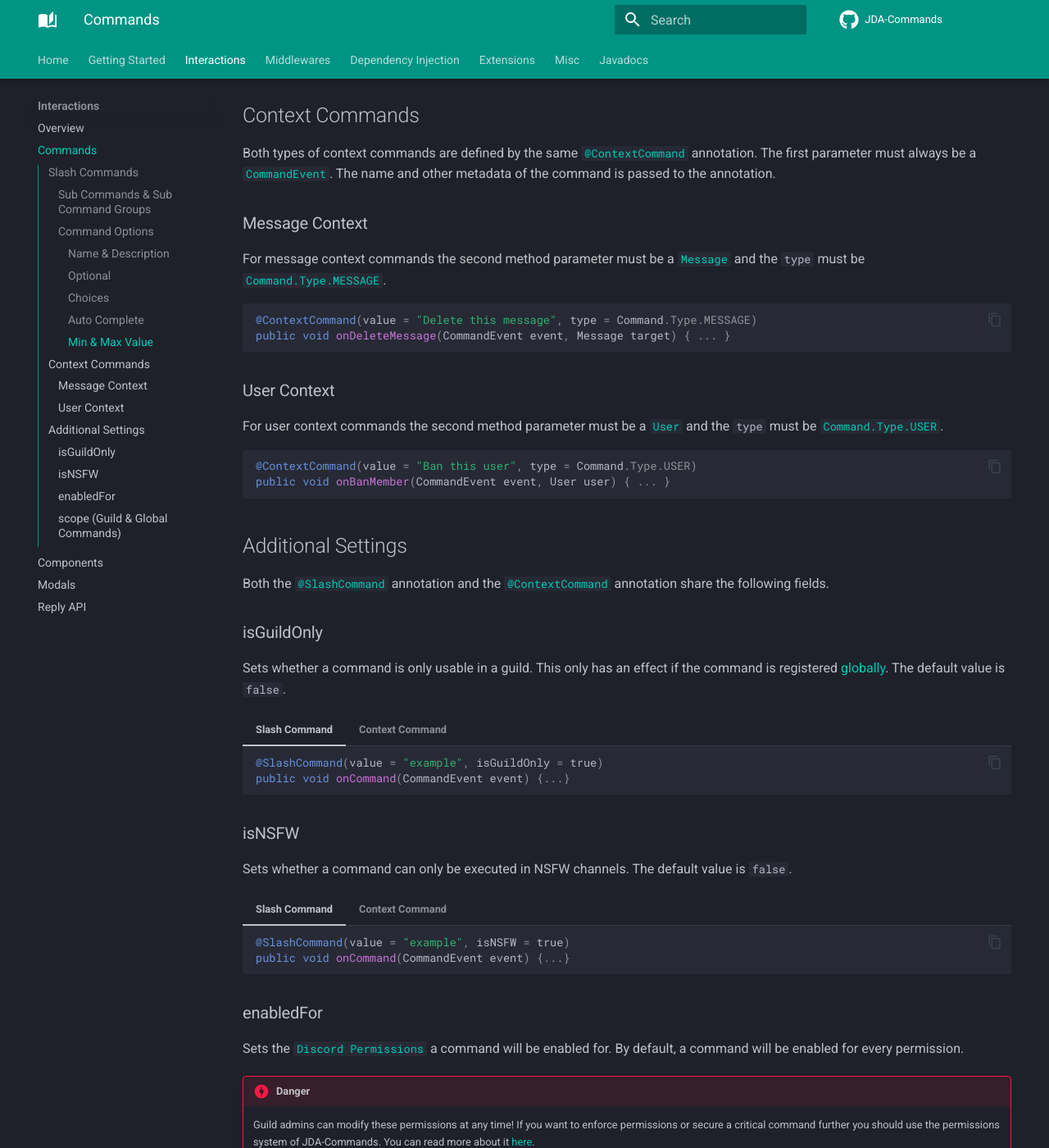
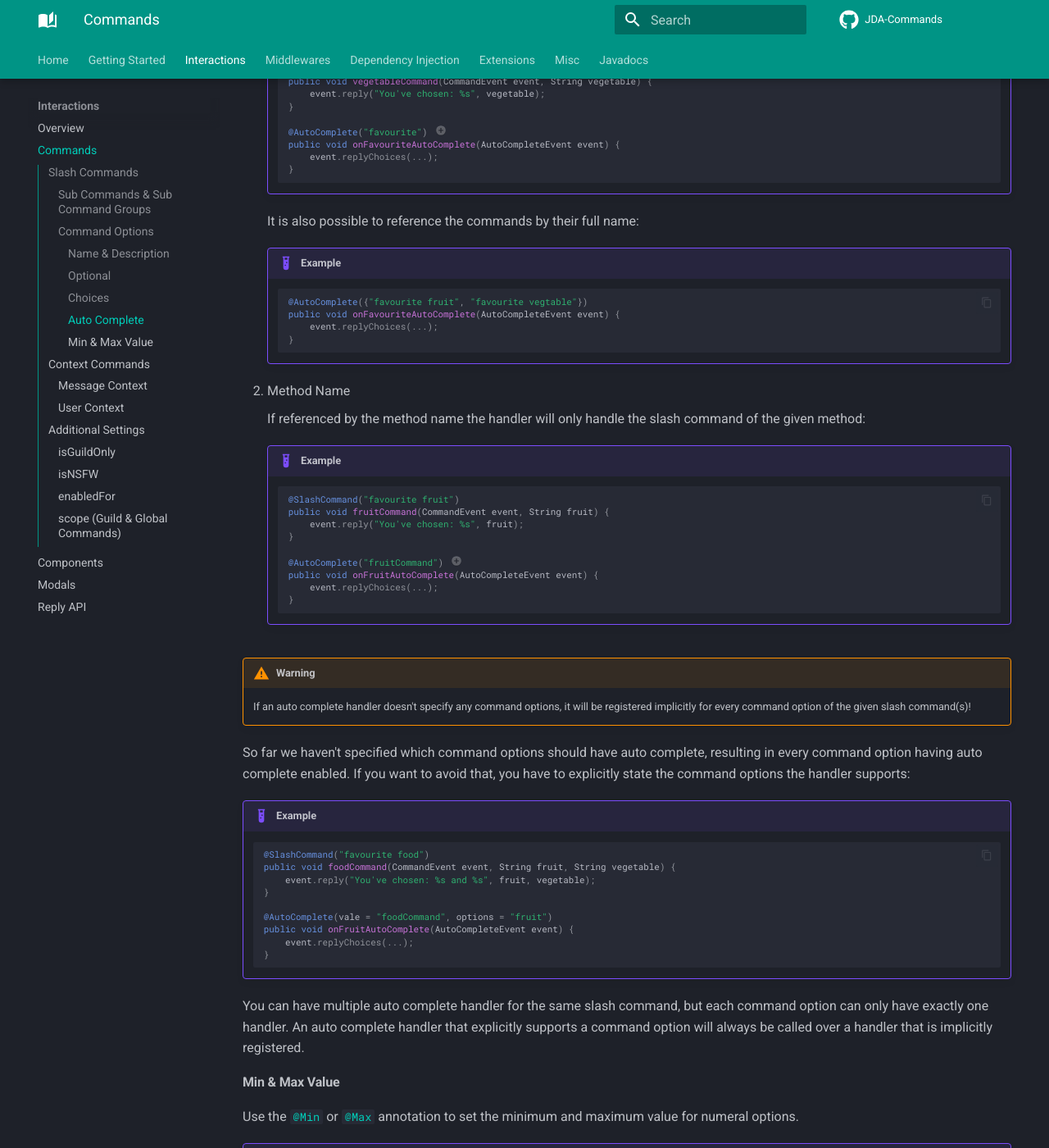
Before and after one commit to Kaktushose/jda-commands, an MkDocs documentation site: the page built from docs/interactions/commands.md, in a window 1280 px wide and 1400 px high, scrolled down 3601 px. Shown: the whole window at 82% size. Built offline with MkDocs 1.6.1 and Material for MkDocs 9.7.7, drawn with Linux system fonts in a browser that asks for light colours; comment, search, counter and statistics services are not loaded; some of the changed text lies outside the part shown.

Commit message:
add auto complete section

````diff
--- a/docs/interactions/commands.md
+++ b/docs/interactions/commands.md
@@ -161,8 +161,86 @@ public void onBanMember(CommandEvent event,
 ```
 
 #### Auto Complete
-!!! failure
-    The Auto Complete API will be refactored soon. This wiki will cover Auto Complete as soon as the refactoring is done.
+You can add auto complete to a command option by defining an auto complete handler for it by annotating a method with
+[`@AutoComplete`](https://kaktushose.github.io/jda-commands/javadocs/latest/io.github.kaktushose.jda.commands.core/com/github/kaktushose/jda/commands/annotations/interactions/AutoComplete.html).
+Auto Complete handlers are always bound to one or more slash commands.
+
+The slash commands can either be referenced by the:
+
+1. Command Name
+
+    If referenced by the command name, the handler will handle any command whose name starts with the given name:
+    !!! example
+        ```java
+        @SlashCommand("favourite fruit")
+            public void fruitCommand(CommandEvent event, String fruit) {
+            event.reply("You've chosen: %s", fruit);
+        }
+
+        @SlashCommand("favourite vegetable")
+        public void vegetableCommand(CommandEvent event, String vegetable) {
+            event.reply("You've chosen: %s", vegetable);
+        }
+
+        @AutoComplete("favourite") //(1)!
+        public void onFavouriteAutoComplete(AutoCompleteEvent event) {
+            event.replyChoices(...);
+        }
+        ```
+
+        1. This auto complete handler will receive auto complete events for both `/favourite fruit` and `/favourite vegetable`
+
+    It is also possible to reference the commands by their full name:
+    !!! example
+        ```java
+        @AutoComplete({"favourite fruit", "favourite vegtable"})
+        public void onFavouriteAutoComplete(AutoCompleteEvent event) {
+            event.replyChoices(...);
+        }
+        ```
+
+2. Method Name
+
+    If referenced by the method name the handler will only handle the slash command of the given method:
+
+    !!! example
+        ```java
+        @SlashCommand("favourite fruit")
+        public void fruitCommand(CommandEvent event, String fruit) {
+            event.reply("You've chosen: %s", fruit);
+        }
+
+        @AutoComplete("fruitCommand") //(1)!
+        public void onFruitAutoComplete(AutoCompleteEvent event) {
+            event.replyChoices(...);
+        }
+        ```
+
+        1. This auto complete handler will **only** receive auto complete events for `/favourite fruit`!
+
+!!! warning
+    If an auto complete handler doesn't specify any command options, it will be registered implicitly for every command
+    option of the given slash command(s)!
+
+So far we haven't specified which command options should have auto complete, resulting in every command option having
+auto complete enabled. If you want to avoid that, you have to explicitly state the command options the handler supports:
+
+!!! example
+    ```java
+    @SlashCommand("favourite food")
+    public void foodCommand(CommandEvent event, String fruit, String vegetable) {
+        event.reply("You've chosen: %s and %s", fruit, vegetable);
+    }
+
+    @AutoComplete(vale = "foodCommand", options = "fruit")
+    public void onFruitAutoComplete(AutoCompleteEvent event) {
+        event.replyChoices(...);
+    }
+    ```
+
+You can have multiple auto complete handler for the same slash command, but each command option can only have exactly
+one handler. An auto complete handler that explicitly supports a command option will always be called over a handler
+that is implicitly registered.
 
 #### Min & Max Value
 Use the [`@Min`](https://kaktushose.github.io/jda-commands/javadocs/development/io.github.kaktushose.jda.commands.core/com/github/kaktushose/jda/commands/annotations/constraints/Min.html)
````
